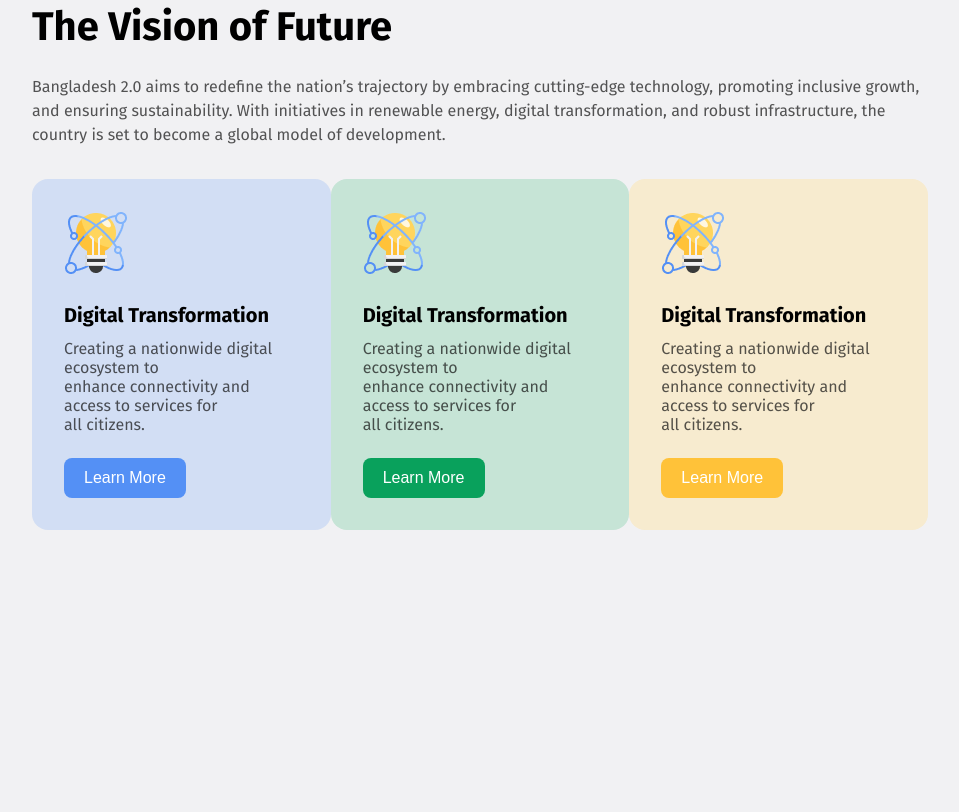
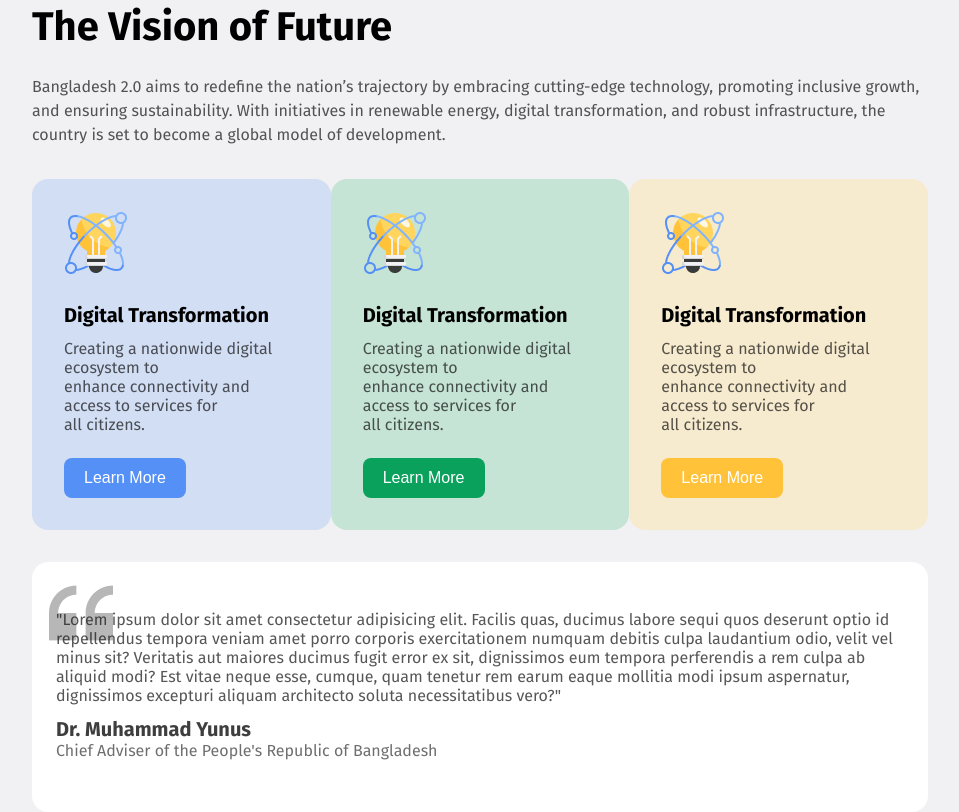
Before and after one commit to Sabbir-khaan/first-assignment-01, a plain HTML site: page index.html in a window 1280 px wide. Shown: the part 1419-2231 px from the top of the page, without its empty margins (160-1119 px from the left). Before the commit the page ends 1949 px from the top, so only its background shows below. Drawn offline with Linux system fonts and the light colour scheme.

Commit message:
added quotation section

```diff
--- a/index.html
+++ b/index.html
@@ -91,6 +91,13 @@
                 </div>
                 </div>
         </section>
+        <section class="font common-bg-style">
+            <div class="qutation-section">
+                <p class="qutation-description-1">"Lorem ipsum dolor sit amet consectetur adipisicing elit. Facilis quas, ducimus labore sequi quos deserunt optio id repellendus tempora veniam amet porro corporis exercitationem numquam debitis culpa laudantium odio, velit vel minus sit? Veritatis aut maiores ducimus fugit error ex sit, dignissimos eum tempora perferendis a rem culpa ab aliquid modi? Est vitae neque esse, cumque, quam tenetur rem earum eaque mollitia modi ipsum aspernatur, dignissimos excepturi aliquam architecto soluta necessitatibus vero?"</p>
+                <h3 class="qutation-heading">Dr. Muhammad Yunus</h3>
+                <p class="qutation-description-2">Chief Adviser of the People's Republic of Bangladesh</p>
+            </div>
+        </section>
     </main>
     <footer>
 
--- a/styles/styles.css
+++ b/styles/styles.css
@@ -163,3 +163,27 @@
     border-radius: 16px;
     padding: 32px;
 }
+.qutation-section{
+    background-image: url(../images/quote-bg.png);
+    background-repeat: no-repeat;
+    padding: 48px 24px;
+    background-color: white;
+    border-radius: 16px;
+    margin-top: 32px;
+    background-position-y: 10%;
+    background-position-x: 2%;
+}
+.qutation-description-1{
+    font-size: 16px;
+    color: #0E0E0EB3;
+    margin-bottom: 12px;
+}
+.qutation-heading{
+    font-size: 20px;
+    color: #0E0E0ECC;
+}
+.qutation-description-2{
+    font-size: 16px;
+    color: #0E0E0E99;
+    margin-bottom: 4px;
+}
```
